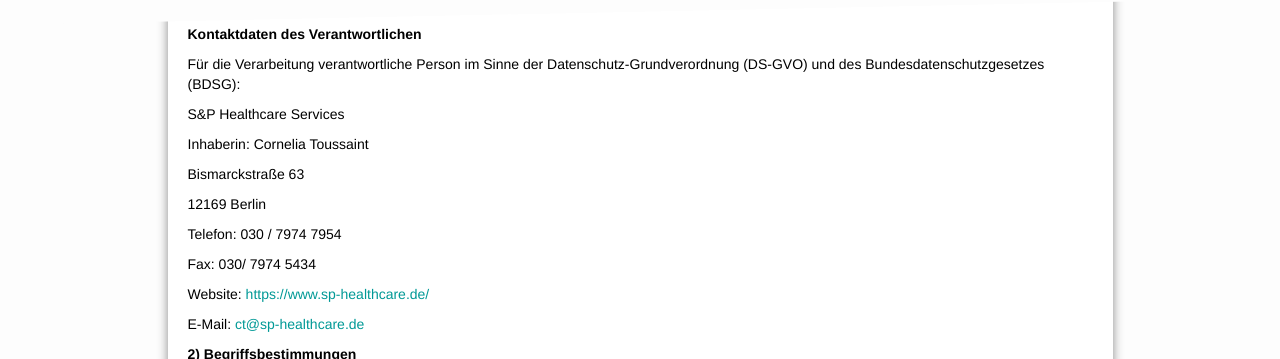
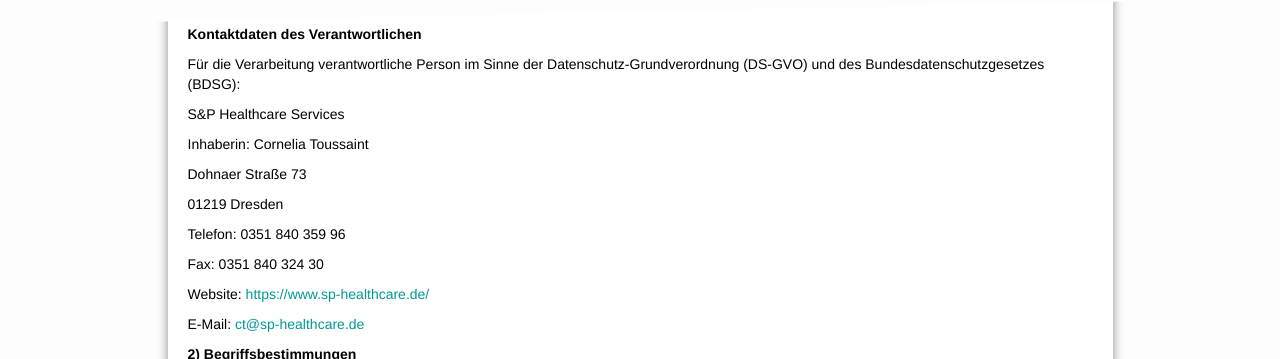
Before and after one commit to samlawski/sp-healthcare, a Jekyll site: the page built from datenschutz.md, in a window 1280 px wide and 900 px high, scrolled down 755 px. Shown: the part 94-453 px from the top of the window. Built offline with Jekyll 4.4.1, drawn with Linux system fonts in a browser that asks for light colours; nearby versions of some CDN libraries.

Commit message:
Updated 'datenschutz.md' via CloudCannon

```diff
--- a/datenschutz.md
+++ b/datenschutz.md
@@ -21,13 +21,13 @@
 
 Inhaberin: Cornelia Toussaint
 
-Bismarckstra&szlig;e 63
+Dohnaer Stra&szlig;e 73
 
-12169 Berlin
+01219 Dresden
 
-Telefon: 030 / 7974 7954
+Telefon: 0351 840 359 96
 
-Fax: 030/ 7974 5434
+Fax: 0351 840 324 30
 
 Website: [https://www.sp-healthcare.de/](https://www.sp-healthcare.de/)
 
```
